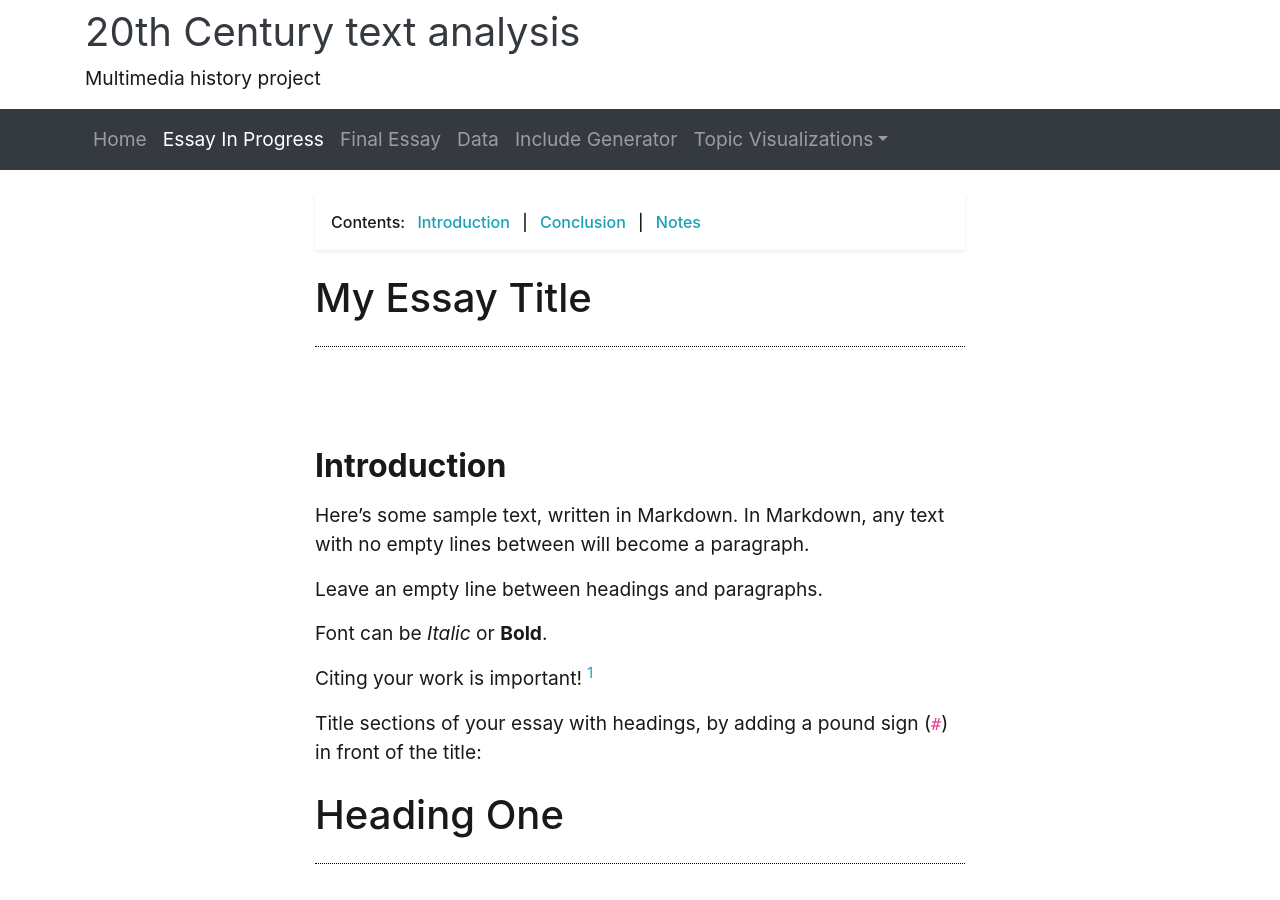
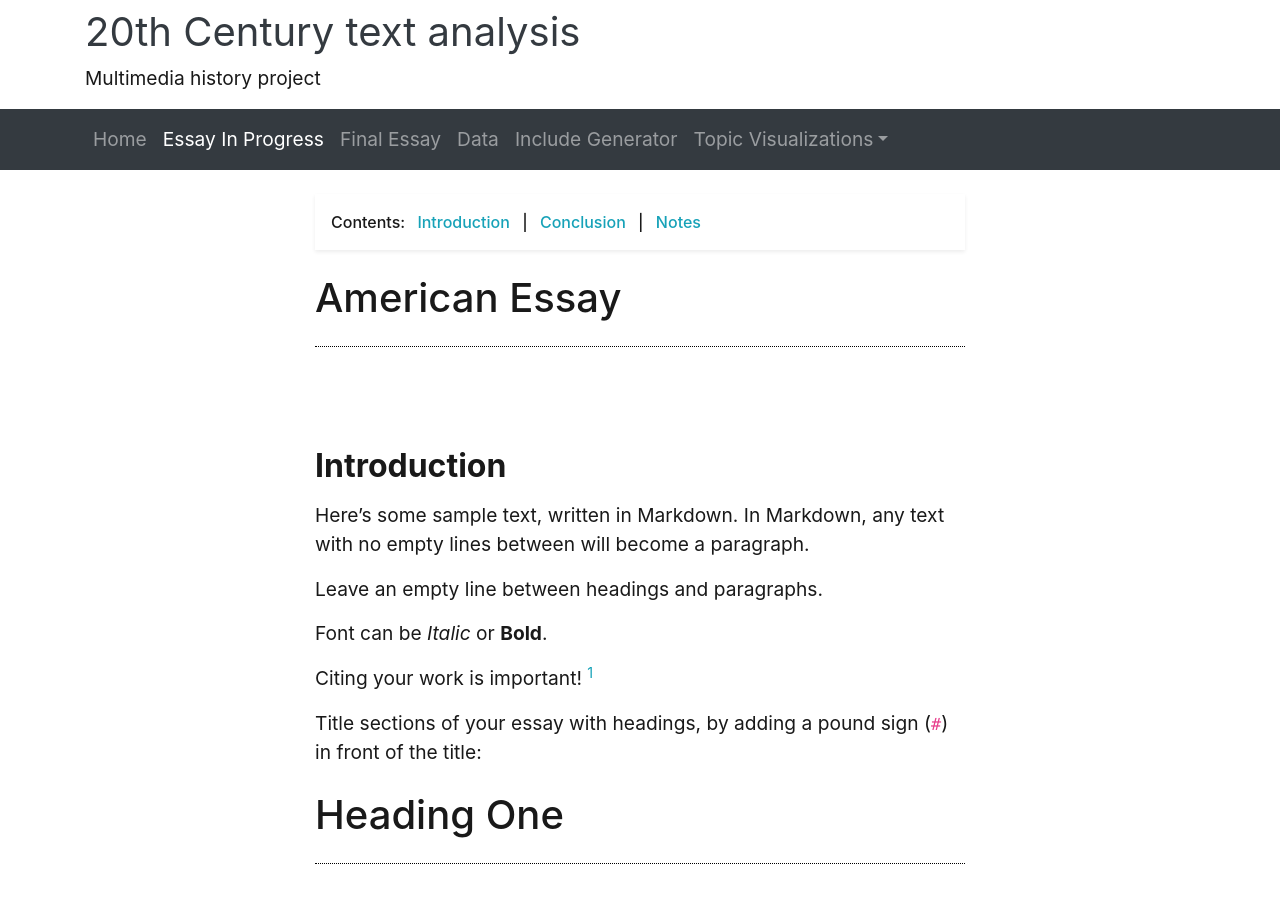
Before and after one commit to Dewi2266/American-Workers-Rights-History, a Jekyll site: the page built from pages/essay-01.md, in a window 1280 px wide and 900 px high. Built offline with Jekyll 4.4.1, drawn with Linux system fonts in a browser that asks for light colours; nearby versions of some CDN libraries; library files that are not in the unit come from our copies.

Commit message:
Update essay-01.md

```diff
--- a/pages/essay-01.md
+++ b/pages/essay-01.md
@@ -6,7 +6,7 @@ permalink: /essay-01.html
 
 {% include feature/nav-menu.html sections="Introduction;Conclusion;Notes" %}
 
-# My Essay Title
+# American Essay
 
 ## Introduction
 
```
